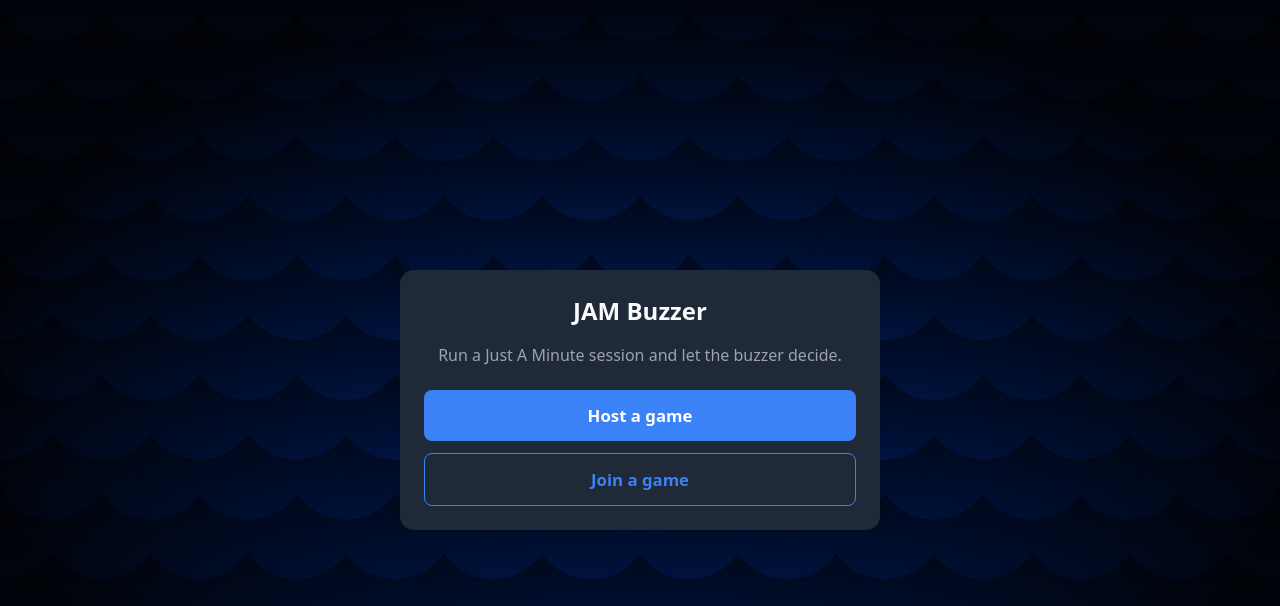
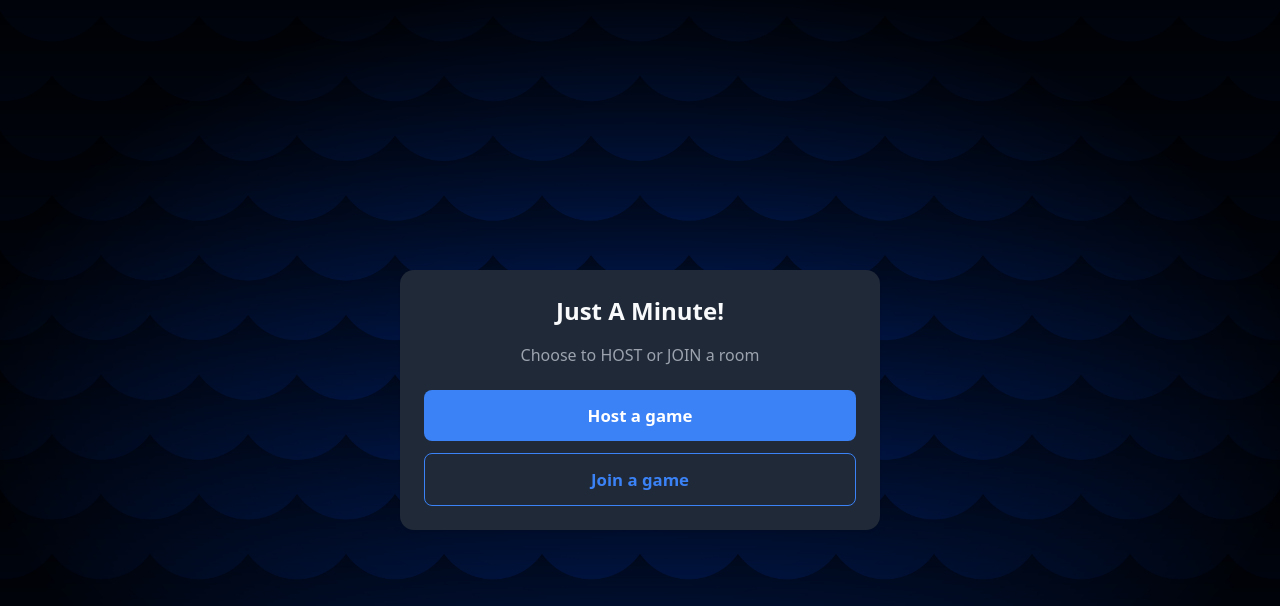
Before and after one commit to s-aura-bhhh/jam, a Flask app: page / in a window 1280 px wide. Shown: the top 606 px of the page. Run offline with Flask 3, Linux system fonts and the light colour scheme.

Commit message:
Update index.html

```diff
--- a/templates/index.html
+++ b/templates/index.html
@@ -3,7 +3,7 @@
 <head>
   <meta charset="UTF-8">
   <meta name="viewport" content="width=device-width, initial-scale=1.0, viewport-fit=cover">
-  <title>JAM Buzzer</title>
+  <title>Just A Minute!</title>
 
   <meta name="theme-color" content="#1f2937">
   <link rel="manifest" href="/manifest.json">
@@ -15,8 +15,8 @@
 
   <main class="page page-center">
     <div class="card landing-card">
-      <h1 class="title">JAM Buzzer</h1>
-      <p class="subtitle">Run a Just A Minute session and let the buzzer decide.</p>
+      <h1 class="title">Just A Minute!</h1>
+      <p class="subtitle">Choose to HOST or JOIN a room</p>
 
       <div class="button-stack">
         <a class="btn btn-primary btn-large" href="/host">Host a game</a>
```
